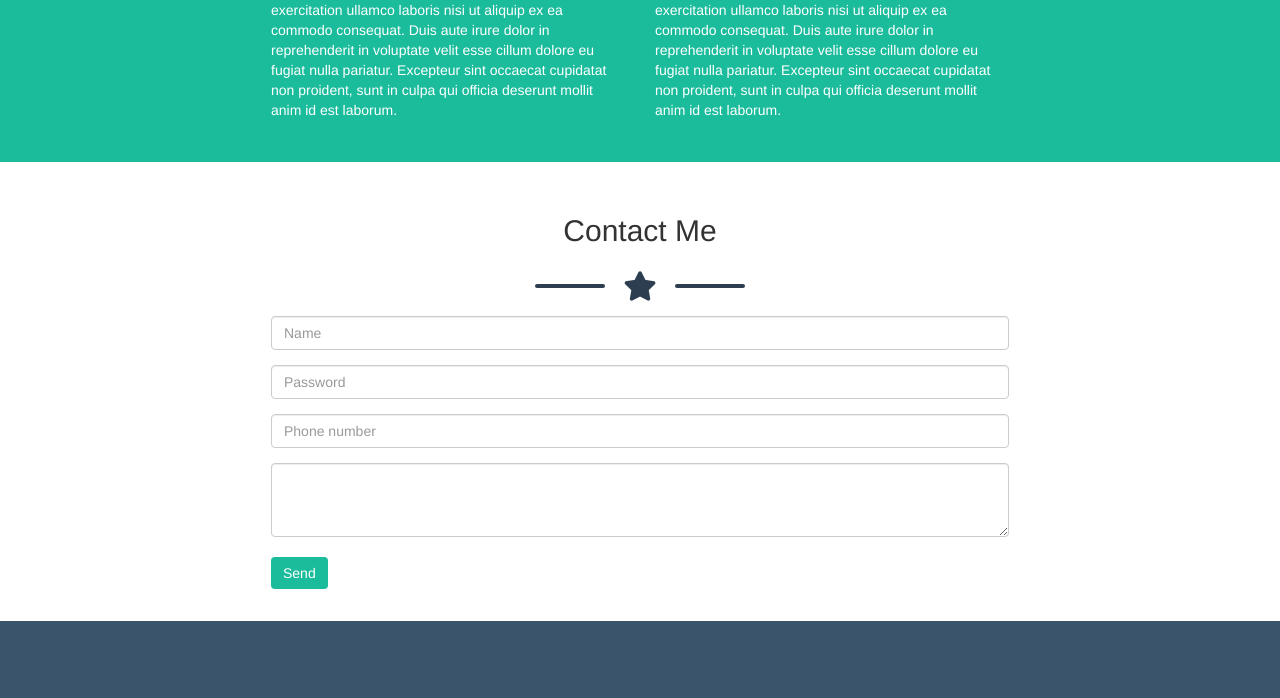
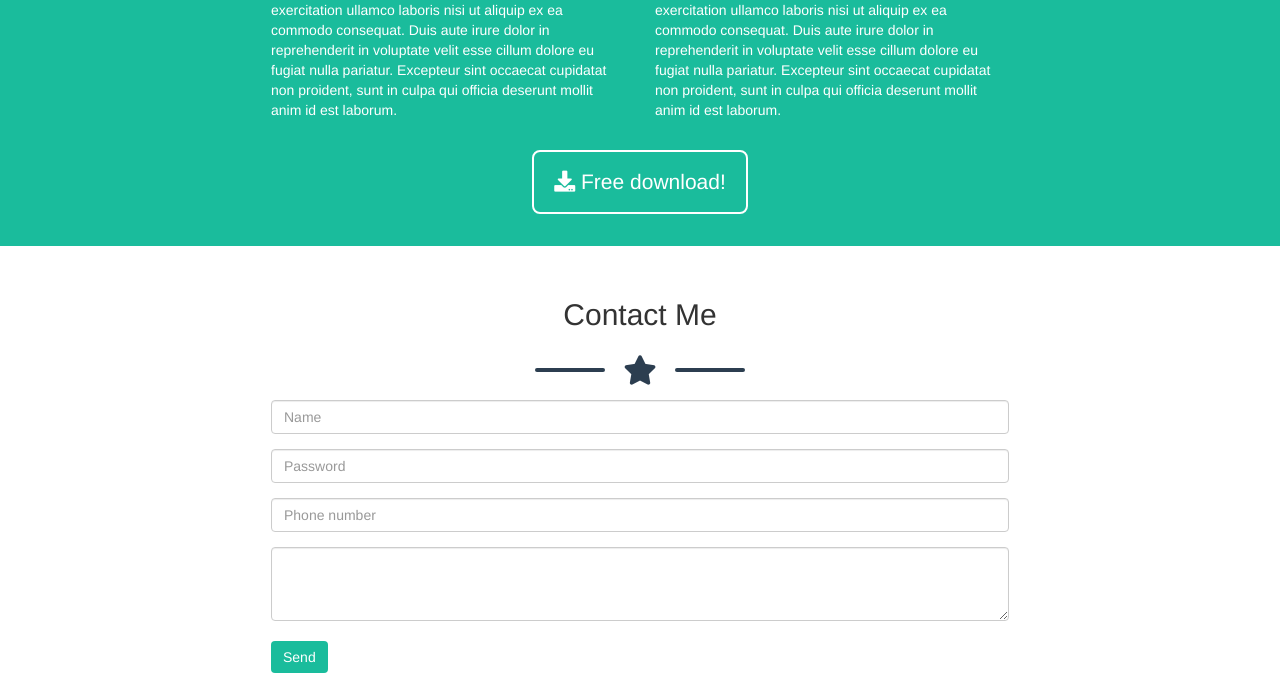
Before and after one commit to francesca-campana/html-css-bootstrap-freelancer, a plain HTML site: page index.html in a window 1280 px wide. Shown: the part 1507-2205 px from the top of the page. Drawn offline with nearby package versions, Linux system fonts and the light colour scheme.

Commit message:
Milestone 2 wip

```diff
--- a/css/style.css
+++ b/css/style.css
@@ -26,7 +26,7 @@ a {
   color: #2c3e50;
 }
 
-.ms_section-primary .divider {
+.ms_section-primary.divider {
   color: white;
 }
 
@@ -105,12 +105,22 @@ a {
 /* Fine Portfolio */
 
 /* Form */
-.ms_btn {
+.ms_btn_primary {
   background-color: #1abc9c;
   border: #1abc9c;
   color: white;
   margin-top: 20px;
-
+}
+.ms_btn_secondary {
+  background-color: #1abc9c;
+  border: 2px solid #fff;
+  border-radius: 8px;
+  color: white;
+  padding: 15px 20px;
+  margin-top: 20px;
+  font-size: 1.5em;
+  /* width: 300px;
+  height: 150px; */
 }
 /* Fine Form */
 
--- a/index.html
+++ b/index.html
@@ -135,6 +135,10 @@
               <div class="col-xs-12 col-md-6">
                 <p>Lorem ipsum dolor sit amet, consectetur adipisicing elit, sed do eiusmod tempor incididunt ut labore et dolore magna aliqua. Ut enim ad minim veniam, quis nostrud exercitation ullamco laboris nisi ut aliquip ex ea commodo consequat. Duis aute irure dolor in reprehenderit in voluptate velit esse cillum dolore eu fugiat nulla pariatur. Excepteur sint occaecat cupidatat non proident, sunt in culpa qui officia deserunt mollit anim id est laborum.</p>
               </div>
+              <div class="col-xs-12 col-md-6 col-md-offset-3 text-center">
+                <!-- <a class="btn btn-xl btn-outline-light ms_btn_secondary" href="#"><i class="fas fa-download"></i> free download</a> -->
+                <button class="btn btn-xl btn-outline-light ms_btn_secondary" type="button" name="button"><i class="fas fa-download"></i> Free download!</button>
+              </div>
 
             </div>
 
@@ -174,7 +178,7 @@
                       <input type="password" class="form-control" placeholder="Phone number">
                     </div>
                     <textarea class="form-control" rows="3"></textarea>
-                    <button type="send" class="btn btn-default ms_btn">Send</button>
+                    <button type="send" class="btn btn-default ms_btn_primary">Send</button>
                   </form>
                 </div>
                 <!-- Fine Form -->
```
